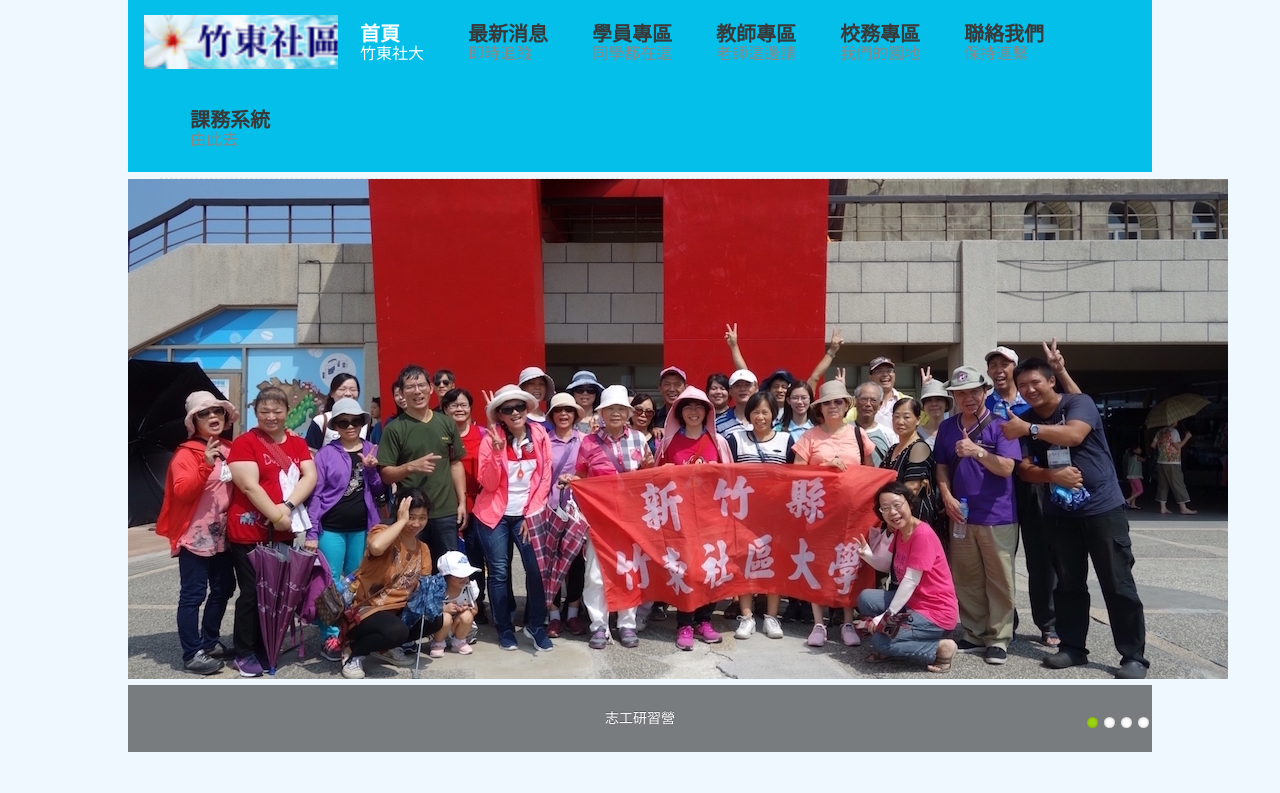
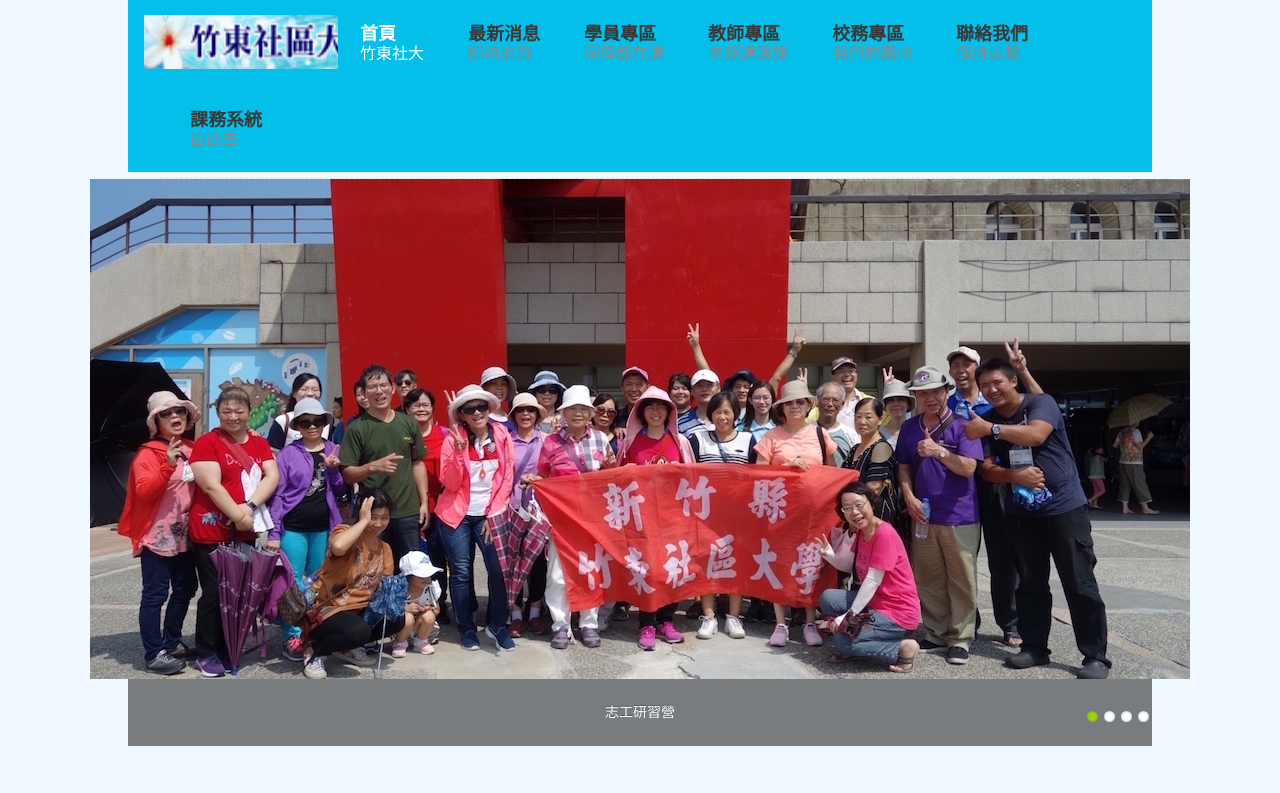
Before and after one commit to ggs7719/east_19, a plain HTML site: page index.html in a window 1280 px wide. Shown: the top 793 px of the page. Drawn offline with Linux system fonts and the light colour scheme; a web font is replaced by a local one.

Commit message:
Add files via upload

```diff
--- a/css/style.css
+++ b/css/style.css
@@ -154,7 +154,7 @@ a.work-name:hover {
 }
 
 .logo {
-	margin-left: -30%;
+	margin-left: -15%;
     margin-top: 15px !important;
     width: 150%;
 }
@@ -188,7 +188,7 @@ position:relative;
 nav.main_menu > ul > li > a {
 padding:23px 22px;
 display:block;
-font-size:20px;
+font-size:18px;
 color:#393939;
 font-weight:bold;
 text-transform:uppercase;
@@ -1463,9 +1463,10 @@ img.center {
 }
 
 img {
-	max-width: 1200px;
-	margin-left: 10%;
+	/*margin-left: 10%; */
 	border: none;
+	display:block;
+	margin:auto;
 }
 
 .full-shadow {
```
